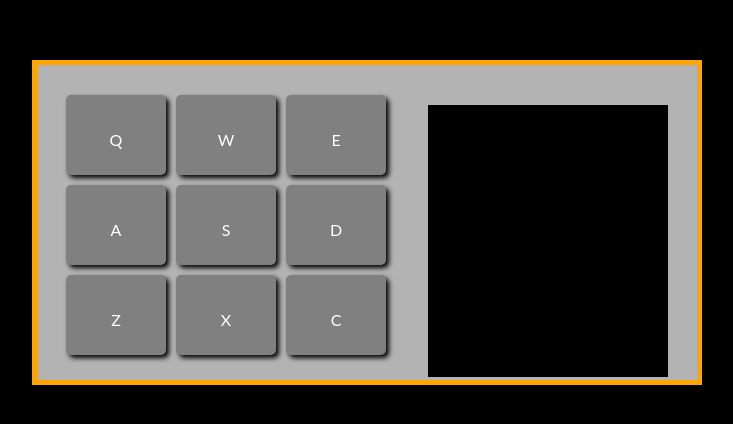
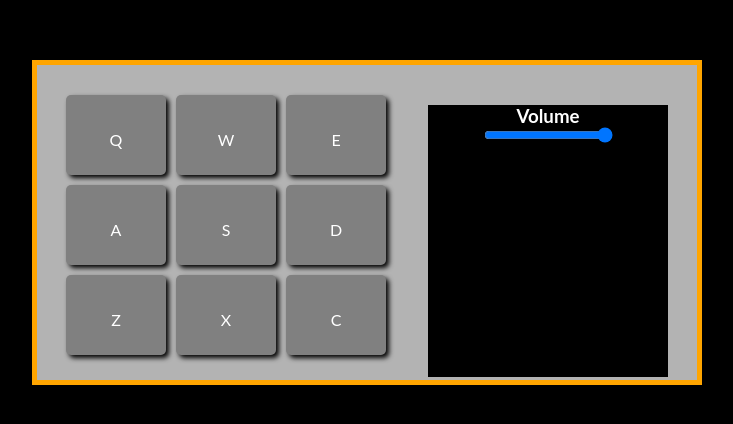
Before and after one commit to lucianoalessi/drum-machine, a React (Create React App) app: page / in a window 1280 px wide. Shown: the part 178-602 px from the top of the page, without its empty margins (273-1006 px from the left). Built offline with nearby package versions, Linux system fonts and the light colour scheme.

Commit message:
feat: Add input type range for volume

```diff
--- a/src/App.js
+++ b/src/App.js
@@ -63,16 +63,12 @@ function App() {
   }
 ];
 
-//display
-const [activeKey, setActiveKey] = useState('');
 
 //Create a Component: Button.
 
-function Button( { clip } ) {
+function Button( { clip, volume } ) {
 
   const [active, setActive] = useState(false);
-
-
 
 
 // add an event for when a keyboard key is pressed perform an action.
@@ -89,6 +85,7 @@ function Button( { clip } ) {
     console.log(event.keyCode);
     if (event.keyCode === clip.keyCode) {
       playSound();
+      console.log(event)
 
     }
   };
@@ -99,9 +96,9 @@ const playSound = () => {
   const audioTag = document.getElementById(clip.keyTrigger);
   setActive(true);
   setTimeout(() => setActive(false), 200);
+  audioTag.volume = volume;
   audioTag.currentTime = 0;
   audioTag.play();
-  setActiveKey(clip.keyTrigger)
 };
 
 
@@ -109,6 +106,7 @@ return (
   <div
   onClick={playSound}
   className={`drum-pad ${active && 'btn-warning'}`}
+  id="drum-pad"
 
   >
     <audio className='clip' id={clip.keyTrigger} src={clip.url} />
@@ -117,7 +115,8 @@ return (
   );
 }
 
-
+const [volume , setVolume] = useState(1)
+const [recording , setRecording] = useState('')
 
 //rendering
 
@@ -128,14 +127,26 @@ return (
 
         <div className='drum-pads'>
           {audioClips.map((clip) => (
-            <Button key={clip.id} clip={clip}/>
+            <Button key={clip.id} clip={clip} volume={volume}/>
           ))}
 
         </div>
 
 
         <div className='contenedor-config' id="display">
-          <div> {activeKey} </div>
+
+          <h3>Volume</h3>
+          <input
+          type='range'
+          step='0.01'
+          onChange={(event) => setVolume(event.target.value)}
+          value={volume}
+          max='1'
+          min='0'
+          className='volume'
+          />
+
+
           </div>
 
 
```
